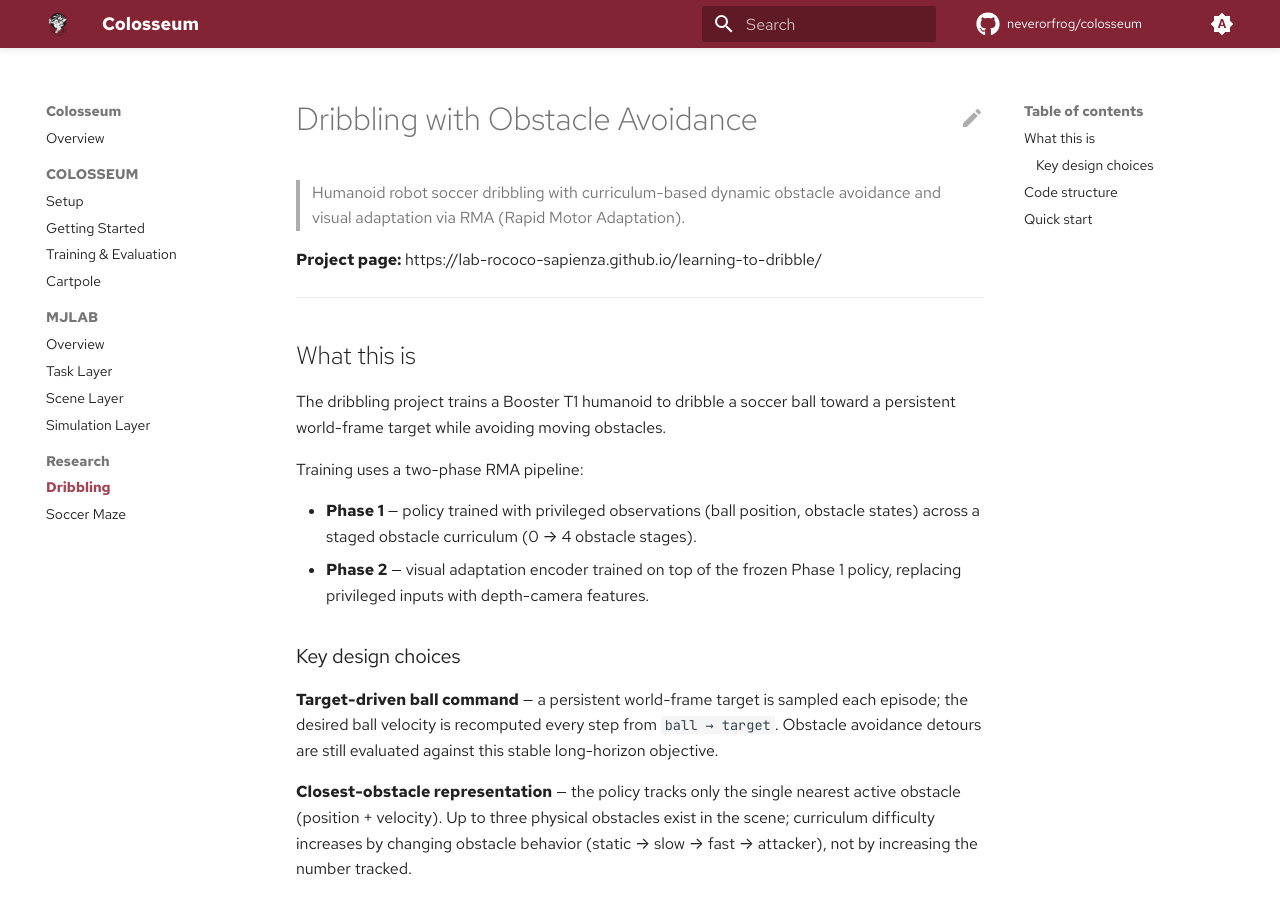
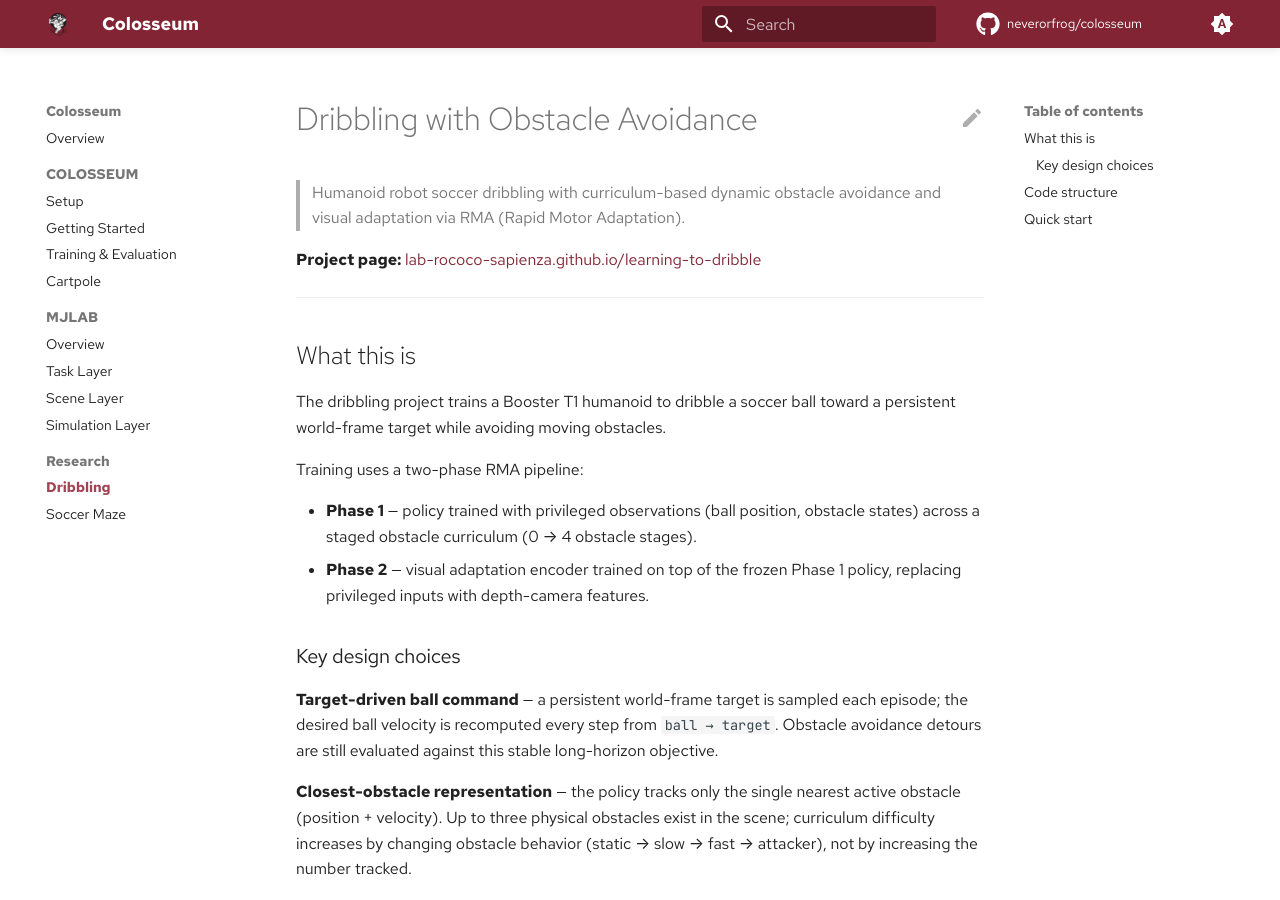
Before and after one commit to neverorfrog/colosseum, an MkDocs documentation site: the page built from docs/research/dribbling.md, in a window 1280 px wide and 900 px high. Built offline with MkDocs 1.6.1 and Material for MkDocs 9.7.7, drawn with Linux system fonts in a browser that asks for light colours; comment, search, counter and statistics services are not loaded; some of the changed lines change nothing that is shown.

Commit message:
Update dribbling.md

```diff
--- a/docs/research/dribbling.md
+++ b/docs/research/dribbling.md
@@ -3,7 +3,7 @@
 > Humanoid robot soccer dribbling with curriculum-based dynamic obstacle avoidance
 > and visual adaptation via RMA (Rapid Motor Adaptation).
 
-**Project page:** https://lab-rococo-sapienza.github.io/learning-to-dribble/
+**Project page:** [lab-rococo-sapienza.github.io/learning-to-dribble](https://lab-rococo-sapienza.github.io/learning-to-dribble/)
 
 ---
 
```
